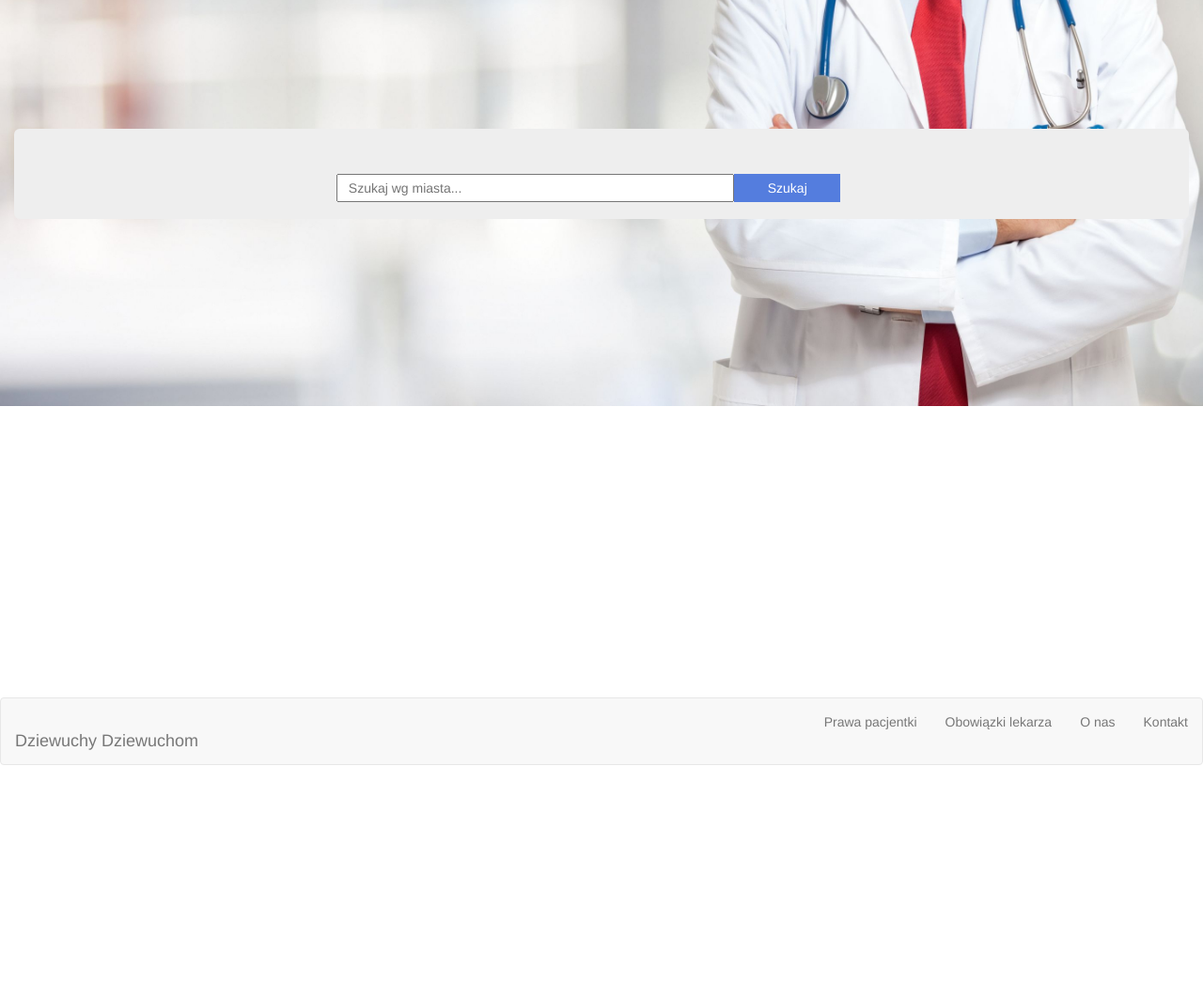
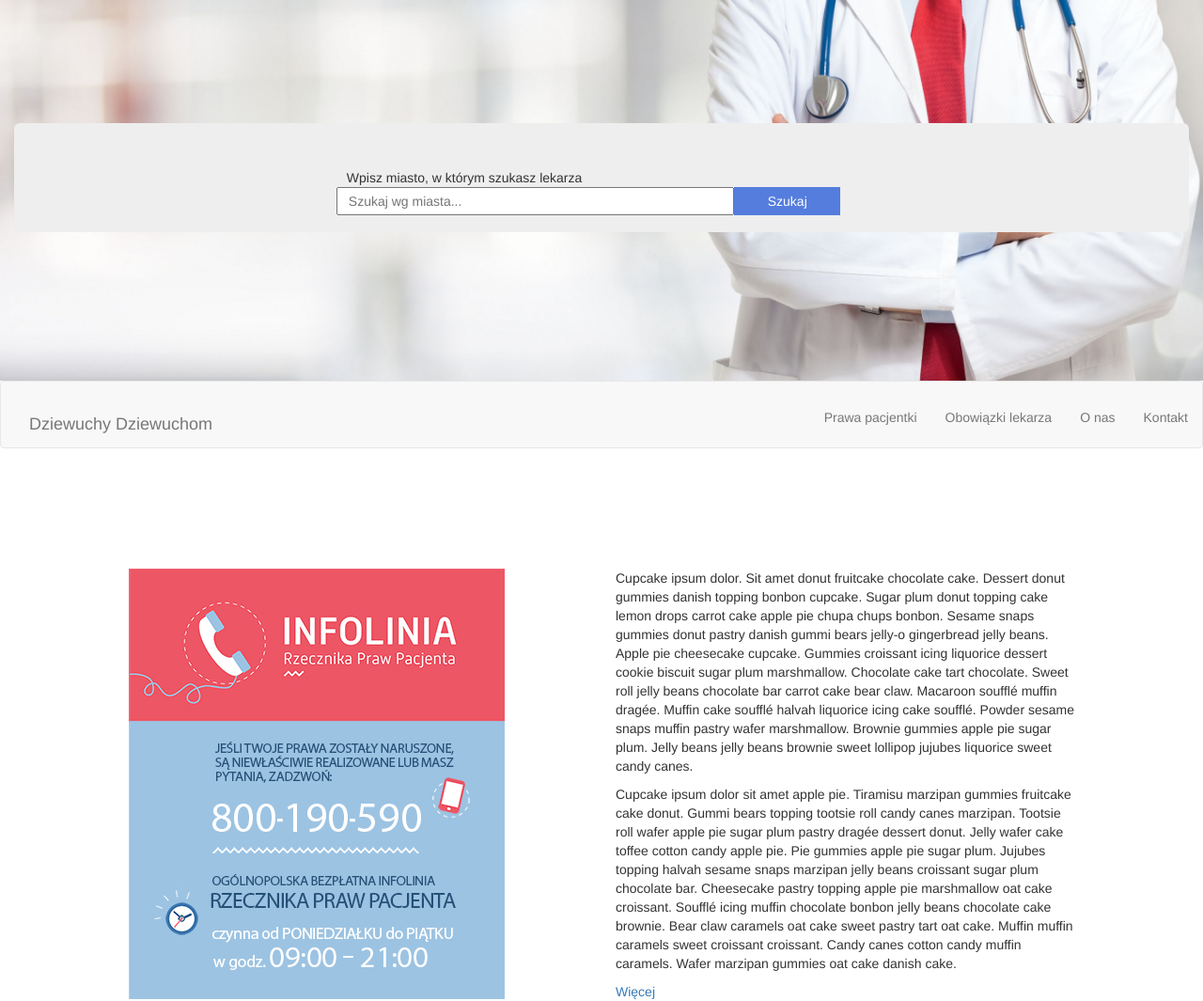
Before and after one commit to LukMona/Doctors_Search_Basic, a website: page index.html in a window 1280 px wide. Shown: the part 120-1185 px from the top of the page at 94% size. Before the commit the page ends 954 px from the top, so only its background shows below. Drawn offline with nearby package versions, Linux system fonts and the light colour scheme.

Commit message:
Added Patients Right Section in HTML and CSS.

```diff
--- a/css/style.css
+++ b/css/style.css
@@ -2,7 +2,7 @@ header {
   width: 100%;
   background-image: url("../images/header_background.jpg");
   background-size: 100% auto;
-  padding-bottom: 37.39316%;
+  padding-bottom: 10%;
   background-repeat: no-repeat;
   margin-bottom: 0;
 }
@@ -18,7 +18,7 @@ header {
 }
 
 .main-top-header-left .logo h1 {
-  font-size: 2.5    rem;
+  font-size: 2.5rem;
 }
 
 .main-top-header-right {
@@ -37,7 +37,7 @@ header {
 
 .main-top-header-right .menu ul li {
   display: inline-block;
-  margin-left: 2%;
+  margin-left: 5%;
   font-size: 2rem;
 }
 
@@ -57,6 +57,11 @@ header {
 .main-search .searching {
   width: 50%;
   margin: 0 auto;
+}
+
+.main-search span:first-child {
+  padding: 2%;
+  margin-bottom: 2%;
 }
 
 .main-search .search {
@@ -79,3 +84,23 @@ header {
   text-decoration: none;
   display: inline-block;
 }
+
+.navigation-menu {
+  margin-top: 1%;
+}
+
+.patientsRights {
+  margin-top: 10%;
+}
+
+.patientsRights .img {
+  margin-left: 20%;
+}
+
+.patientsRights .text {
+  margin-right: 20%;
+}
+
+.patientsRights .text a {
+  text-decoration: none;
+}
--- a/index.html
+++ b/index.html
@@ -2,9 +2,10 @@
 <html lang="pl">
 <head>
   <meta charset="UTF-8">
+  <meta http-equiv="X-UA-Compatible" content="IE=edge">
   <meta name="description" content="Wyszukiwarka pozwalająca znaleź lekarzy, którzy podpisali klauzulę sumienia" />
   <meta name="keywords" content="klauzula sumienia, lekarze" />
-  <meta name="viewport" content="width=device-width, initial-scale=1.0" />
+  <meta name="viewport" content="width=device-width, initial-scale=1, maximum-scale=1, user-scalable=no">
   <link rel="stylesheet" href="assets/bootstrap/css/bootstrap.min.css" />
   <!-- <script src="assets/bootstrap/js/bootstrap.min.js" type="text/javascript"></script> -->
   <link rel="stylesheet" href="css/style.css"/>
@@ -38,8 +39,9 @@
 
         <div class="clearfix"></div>
 
-        <div class="main-search jumbotron vcenter">
+        <div class="main-search jumbotron">
           <div class="searching">
+            <span>Wpisz miasto, w którym szukasz lekarza</span><br>
             <input class="search" type="text" name="search" placeholder="Szukaj wg miasta...">
             <button class="search">
               <span>Szukaj</span>
@@ -52,8 +54,9 @@
   </header>
 
   <!-- NAVIGATION BAR -->
-  <nav class="navbar navbar-default">
-    <div class="container-fluid">
+  <nav class="container-fluid navbar navbar-default">
+    <div class="row">
+      <div class="col-md-12">
 
         <!-- LOGO -->
         <div class="navbar-header">
@@ -74,7 +77,30 @@
           </ul>
         </div>
       </div>
+    </div>
   </nav> <!-- END OF NAV -->
+
+  <!-- PATIENTS RIGHT -->
+  <section class="container-fluid patientsRights">
+    <div class="row">
+      <div class="col-md-6">
+        <div class="img">
+        <img src="images/patients_rights.jpg">
+      </div>
+      </div>
+      <div class="col-md-6">
+        <div class="text">
+        <p>
+          Cupcake ipsum dolor. Sit amet donut fruitcake chocolate cake. Dessert donut gummies danish topping bonbon cupcake. Sugar plum donut topping cake lemon drops carrot cake apple pie chupa chups bonbon. Sesame snaps gummies donut pastry danish gummi bears jelly-o gingerbread jelly beans. Apple pie cheesecake cupcake. Gummies croissant icing liquorice dessert cookie biscuit sugar plum marshmallow. Chocolate cake tart chocolate. Sweet roll jelly beans chocolate bar carrot cake bear claw. Macaroon soufflé muffin dragée. Muffin cake soufflé halvah liquorice icing cake soufflé. Powder sesame snaps muffin pastry wafer marshmallow. Brownie gummies apple pie sugar plum. Jelly beans jelly beans brownie sweet lollipop jujubes liquorice sweet candy canes.
+        </p>
+        <p>
+          Cupcake ipsum dolor sit amet apple pie. Tiramisu marzipan gummies fruitcake cake donut. Gummi bears topping tootsie roll candy canes marzipan. Tootsie roll wafer apple pie sugar plum pastry dragée dessert donut. Jelly wafer cake toffee cotton candy apple pie. Pie gummies apple pie sugar plum. Jujubes topping halvah sesame snaps marzipan jelly beans croissant sugar plum chocolate bar. Cheesecake pastry topping apple pie marshmallow oat cake croissant. Soufflé icing muffin chocolate bonbon jelly beans chocolate cake brownie. Bear claw caramels oat cake sweet pastry tart oat cake. Muffin muffin caramels sweet croissant croissant. Candy canes cotton candy muffin caramels. Wafer marzipan gummies oat cake danish cake.
+        </p>
+        <span><a href="#">Więcej</a></span>
+      </div>
+      </div>
+    </div>
+  </section> <!-- END OF PATIENTS RIGHT -->
 
 </body>
 
```
Lines whose indentation alone changed are shown as unchanged.
